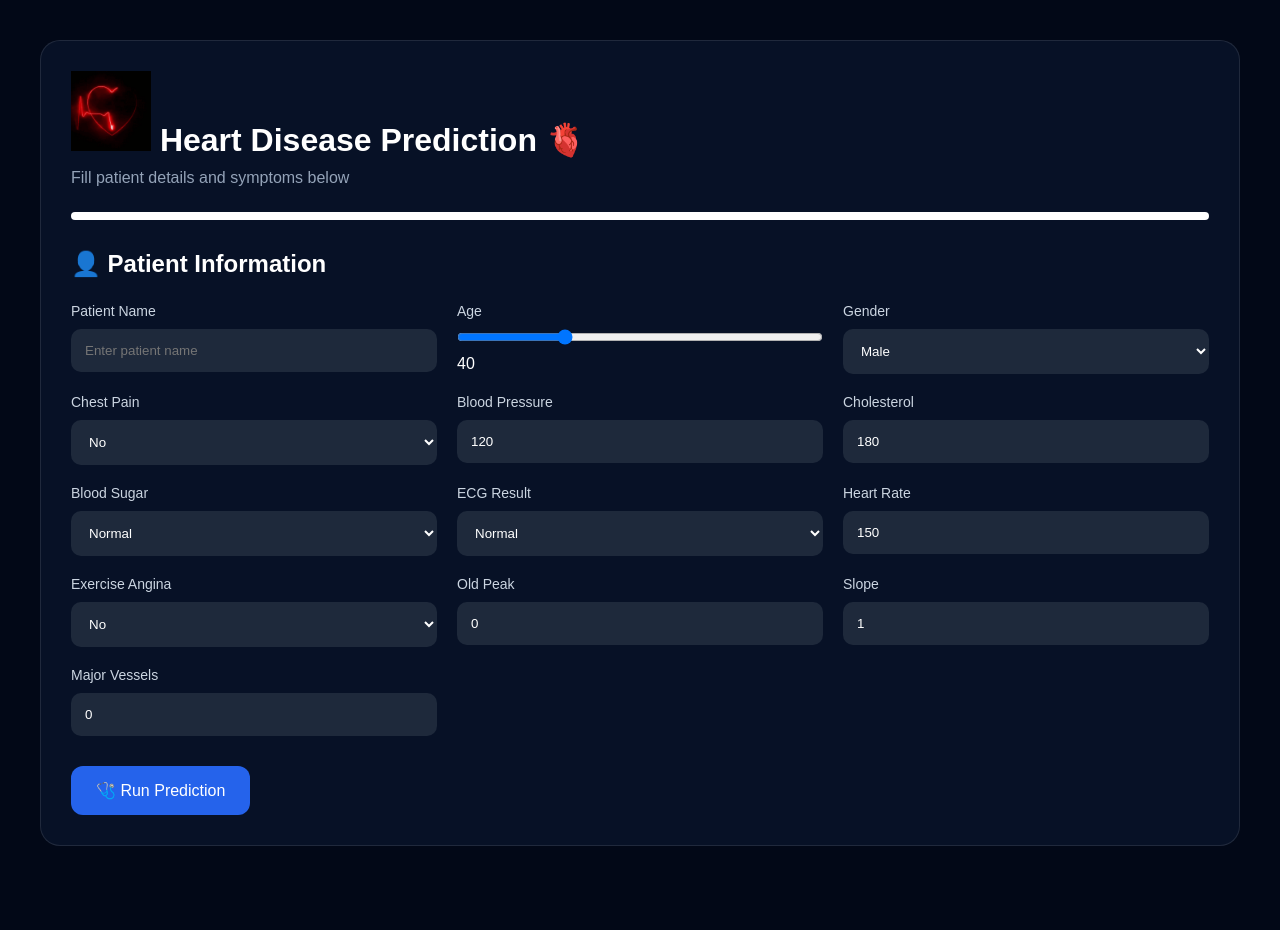
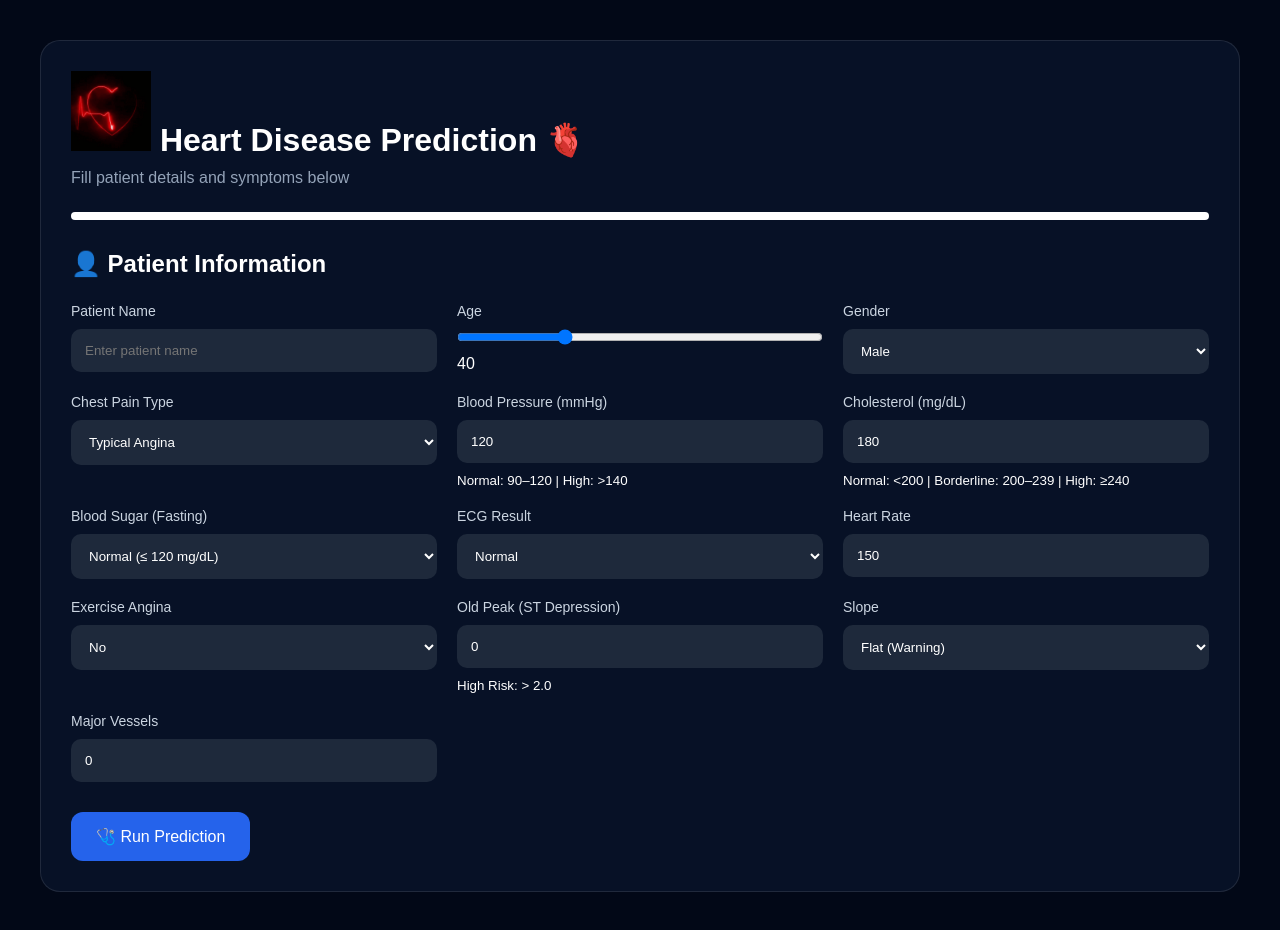
Before and after one commit to vidhyasagar118/heart, a React (Vite) app: page / in a window 1280 px wide. Before the commit the page ends 886 px from the top, so only its background shows below. Built offline with nearby package versions, Linux system fonts and the light colour scheme.

Commit message:
update all

```diff
--- a/src/HeartForm.jsx
+++ b/src/HeartForm.jsx
@@ -328,56 +328,59 @@ const HeartForm = () => {
             {/* CHEST PAIN */}
 
            <div className="input-group">
-              <label>Chest Pain</label>
-
+  <label>Chest Pain Type</label>
   <select
     name="chestpain"
     value={formData.chestpain}
     onChange={handleChange}
   >
-                <option value="0">No</option>
-                <option value="1">Yes</option>
+    <option value="0">Typical Angina</option>
+    <option value="1">Atypical Angina</option>
+    <option value="2">Non-Anginal Pain</option>
+    <option value="3">Asymptomatic</option>
   </select>
 </div>
 
             {/* BP */}
 
          <div className="input-group">
-              <label>Blood Pressure</label>
-
+  <label>Blood Pressure (mmHg)</label>
   <input
     type="number"
     name="restingBP"
+    min="80"
+    max="200"
     value={formData.restingBP}
     onChange={handleChange}
   />
+  <small>Normal: 90–120 | High: &gt;140</small>
 </div>
 
             {/* CHOLESTEROL */}
-
 <div className="input-group">
-              <label>Cholesterol</label>
-
+  <label>Cholesterol (mg/dL)</label>
   <input
     type="number"
     name="serumcholestrol"
+    min="100"
+    max="400"
     value={formData.serumcholestrol}
     onChange={handleChange}
   />
+  <small>Normal: &lt;200 | Borderline: 200–239 | High: ≥240</small>
 </div>
 
             {/* BLOOD SUGAR */}
 
           <div className="input-group">
-              <label>Blood Sugar</label>
-
+  <label>Blood Sugar (Fasting)</label>
   <select
     name="fastingbloodsugar"
     value={formData.fastingbloodsugar}
     onChange={handleChange}
   >
-                <option value="0">Normal</option>
-                <option value="1">High</option>
+    <option value="0">Normal (≤ 120 mg/dL)</option>
+    <option value="1">High (&gt; 120 mg/dL)</option>
   </select>
 </div>
 
@@ -385,14 +388,14 @@ const HeartForm = () => {
 
 <div className="input-group">
   <label>ECG Result</label>
-
   <select
     name="restingrelectro"
     value={formData.restingrelectro}
     onChange={handleChange}
   >
     <option value="0">Normal</option>
-                <option value="1">Abnormal</option>
+    <option value="1">ST-T Wave Abnormality</option>
+    <option value="2">Left Ventricular Hypertrophy</option>
   </select>
 </div>
 
@@ -425,30 +428,33 @@ const HeartForm = () => {
             </div>
 
             {/* OLD PEAK */}
-
 <div className="input-group">
-              <label>Old Peak</label>
-
+  <label>Old Peak (ST Depression)</label>
   <input
     type="number"
     step="0.1"
+    min="0"
+    max="6"
     name="oldpeak"
     value={formData.oldpeak}
     onChange={handleChange}
   />
+  <small>High Risk: &gt; 2.0</small>
 </div>
 
             {/* SLOPE */}
 
            <div className="input-group">
   <label>Slope</label>
-
-              <input
-                type="number"
+  <select
     name="slope"
     value={formData.slope}
     onChange={handleChange}
-              />
+  >
+    <option value="0">Upsloping (Normal)</option>
+    <option value="1">Flat (Warning)</option>
+    <option value="2">Downsloping (High Risk)</option>
+  </select>
 </div>
 
             {/* MAJOR VESSELS */}
@@ -612,28 +618,17 @@ const HeartForm = () => {
 
                       <tr>
   <td>Blood Pressure</td>
-
-                        <td>
-                          {formData.restingBP}
-                        </td>
+  <td>{formData.restingBP} mmHg</td>
 </tr>
 
 <tr>
   <td>Cholesterol</td>
-
-                        <td>
-                          {
-                            formData.serumcholestrol
-                          }
-                        </td>
+  <td>{formData.serumcholestrol} mg/dL</td>
 </tr>
 
 <tr>
   <td>Heart Rate</td>
-
-                        <td>
-                          {formData.maxheartrate}
-                        </td>
+  <td>{formData.maxheartrate} bpm</td>
 </tr>
                     </tbody>
                   </table>
@@ -676,32 +671,19 @@ const HeartForm = () => {
                   <ul>
 
                   <li>
-                      Chest Pain :{" "}
-                      {formData.chestpain
-                        ? "Yes"
-                        : "No"}
+  Chest Pain : {
+    ["Typical Angina", "Atypical Angina", "Non-Anginal Pain", "Asymptomatic"][formData.chestpain]
+  }
+</li>
+                   <li>
+  Exercise Angina : {formData.exerciseangia === 1 ? "Yes" : "No"}
 </li>
 
 <li>
-                      Exercise Angina :{" "}
-                      {formData.exerciseangia
-                        ? "Yes"
-                        : "No"}
+  High BP : {formData.restingBP > 140 ? "Yes" : "No"} ({formData.restingBP} mmHg)
 </li>
-
 <li>
-                      High BP :{" "}
-                      {formData.restingBP > 140
-                        ? "Yes"
-                        : "No"}
-                    </li>
-
-                    <li>
-                      High Cholesterol :{" "}
-                      {formData.serumcholestrol >
-                      200
-                        ? "Yes"
-                        : "No"}
+  High Cholesterol : {formData.serumcholestrol > 200 ? "Yes" : "No"} ({formData.serumcholestrol} mg/dL)
 </li>
                   </ul>
                 </div>
```
Lines whose indentation alone changed are shown as unchanged.
